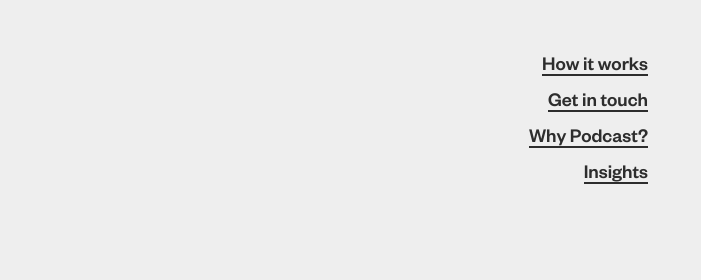
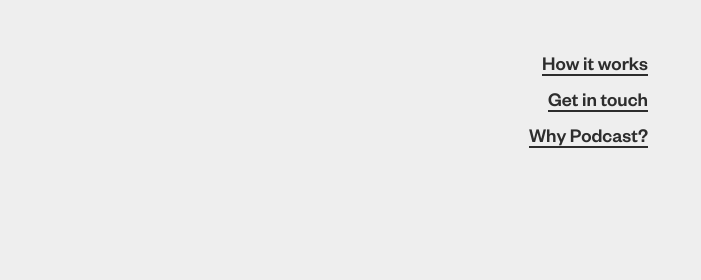
Before and after one commit to giopunt/connects-cast, a Gatsby site: page / in a window 1280 px wide. Shown: the top 280 px of the page, 579-1280 px from the left. Built offline with nearby package versions, Linux system fonts and the light colour scheme; Gatsby itself is replaced by a stand-in of ours.

Commit message:
Remove link from heder

```diff
--- a/src/components/header.js
+++ b/src/components/header.js
@@ -1,4 +1,3 @@
-import { Link } from "gatsby"
 import PropTypes from "prop-types"
 import React, { Component } from "react"
 
@@ -33,9 +32,6 @@ class Header extends Component {
             <li>
               <a href="#why-to-podcast" onClick={this.toogleMenu.bind('why-to-podcast')}>Why Podcast?</a>
             </li>
-            <li>
-              <Link to="insights" onClick={this.toogleMenu}>Insights</Link>
-            </li>
           </ul>
         </nav>
       </header>
```
